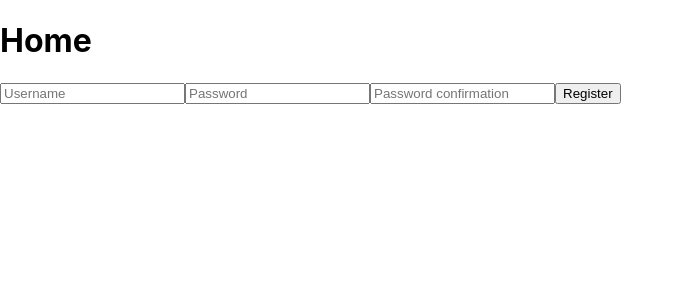
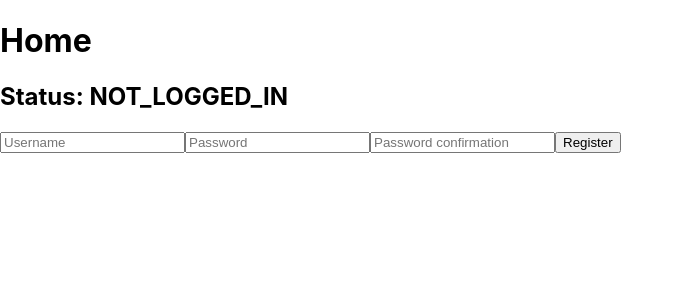
Before and after one commit to Mikelanne/wot-companion, a React (Create React App) app: page / in a window 1280 px wide. Shown: the top 300 px of the page, without its empty margins (0-684 px from the left). Built offline with nearby package versions, Linux system fonts and the light colour scheme; a web font is replaced by a local one.

Commit message:
passing props throughout components

```diff
--- a/src/App.js
+++ b/src/App.js
@@ -8,13 +8,32 @@
 
 export default class App extends Component {
 
+  constructor() {
+    super();
+
+    this.state = {
+      loggedInStatus: "NOT_LOGGED_IN",
+      user: {}
+    }
+  }
+
   render() {
     return (
       <div>
         <Router>
           <Switch>
-              <Route exact path={"/"} component={Home}></Route>
-              <Route exact path={"/dashboard"} component={Dashboard}></Route>
+              <Route
+              exact path={"/"}
+              render={props => (
+                <Home {...props} loggedInStatus={this.state.loggedInStatus} />
+              )}
+              />
+              <Route
+              exact path={"/dashboard"}
+              render={props => (
+                <Dashboard {...props} loggedInStatus={this.state.loggedInStatus} />
+              )}
+              />
           </Switch>
         </Router>
       </div>
--- a/src/components/dashboard.js
+++ b/src/components/dashboard.js
@@ -1,10 +1,11 @@
 import React from "react";
 
-const Dashboard = () => {
+const Dashboard = (props) => {
 
     return (
         <div>
             <h1>Dashboard</h1>
+            <h1>Status: {props.loggedInStatus}</h1>
         </div>
     )
 }
--- a/src/components/home.js
+++ b/src/components/home.js
@@ -2,10 +2,16 @@
 import Registration from "./auth/Registration";
 
 export default class Home extends Component {
+
+    constructor(props) {
+        super(props)
+    }
+
     render(){
         return (
             <div>
                 <h1>Home</h1>
+                <h2>Status: {this.props.loggedInStatus}</h2>
                 <Registration />
             </div>
         )
```
